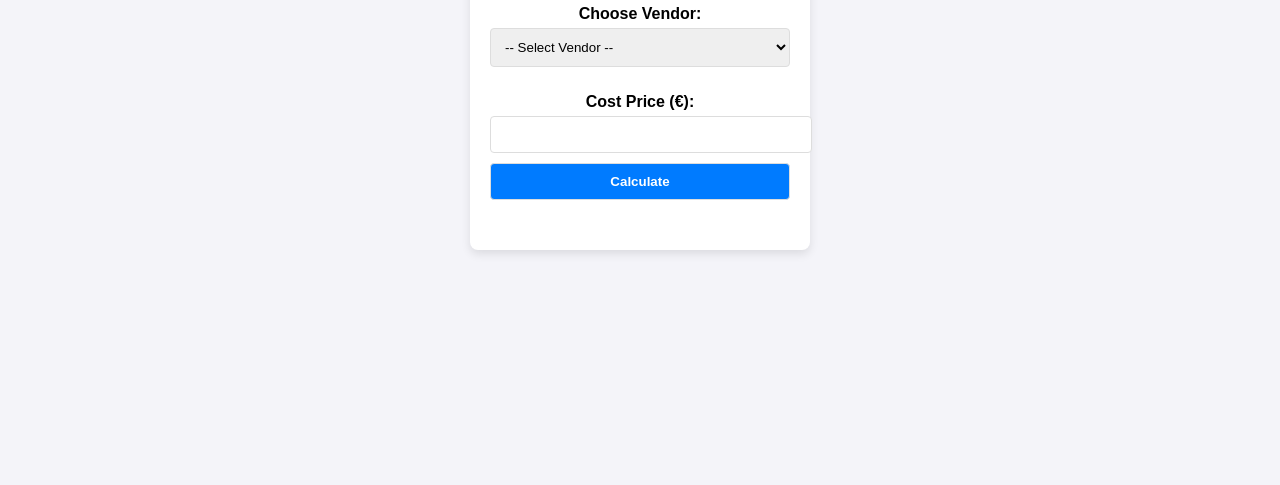
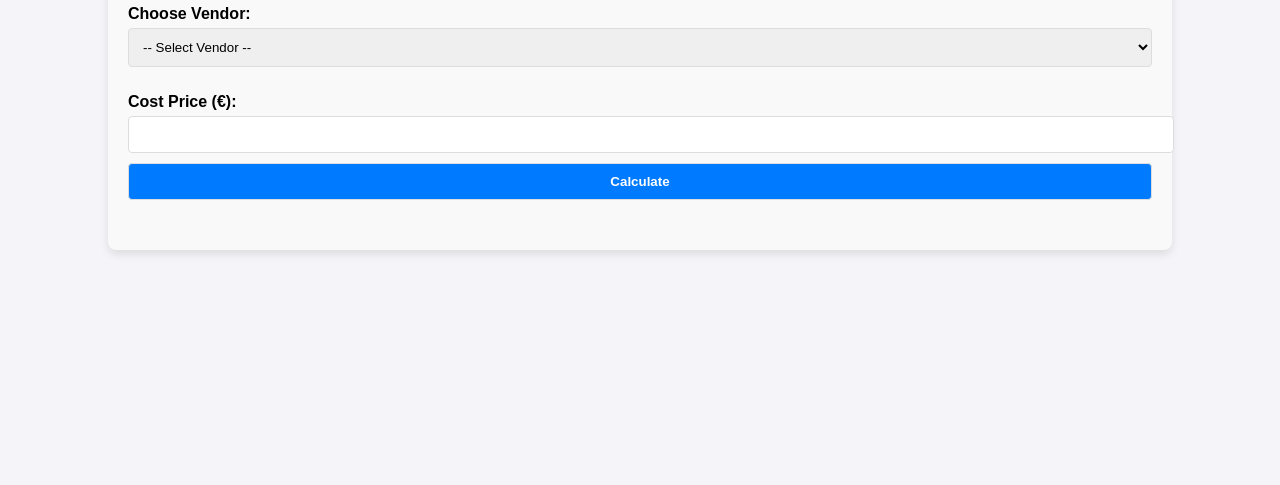
Before and after one commit to secretviagra/spare-part-calculator, a plain HTML site: page index.html in a window 1280 px wide. Shown: the part 315-800 px from the top of the page. Drawn offline with Linux system fonts and the light colour scheme.

Commit message:
Update style.css

```diff
--- a/style.css
+++ b/style.css
@@ -9,12 +9,13 @@ body {
 }
 
 .calculator {
-    background: #fff;
-    padding: 20px;
-    border-radius: 8px;
-    box-shadow: 0 4px 10px rgba(0, 0, 0, 0.1);
-    text-align: center;
-    width: 300px;
+    width: 80%; /* Adjust width as needed */
+    max-width: 1200px; /* Set a maximum width */
+    margin: 0 auto; /* Center the widget */
+    padding: 20px; /* Add some spacing inside */
+    background-color: #f9f9f9; /* Optional: Set a light background */
+    box-shadow: 0 4px 8px rgba(0, 0, 0, 0.1); /* Optional: Add a shadow */
+    border-radius: 8px; /* Optional: Round the corners */
 }
 
 h1 {
```
